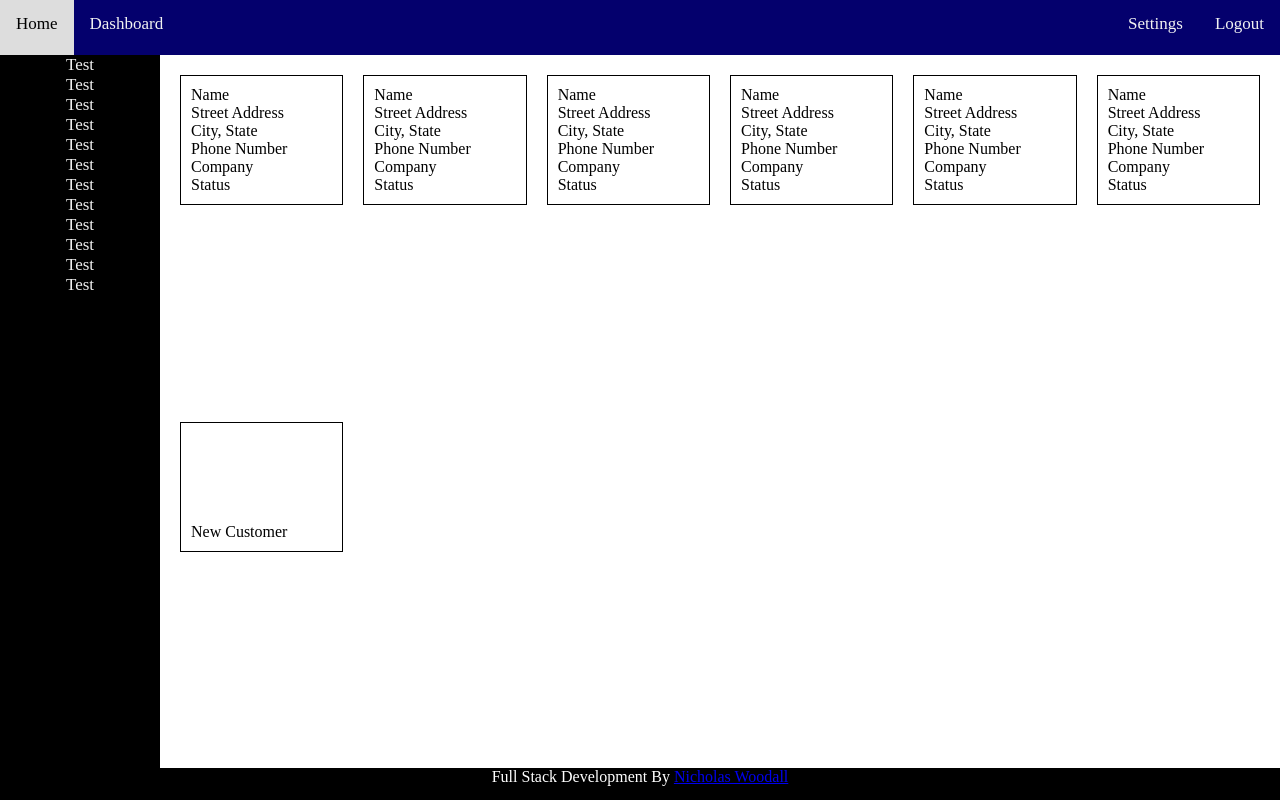
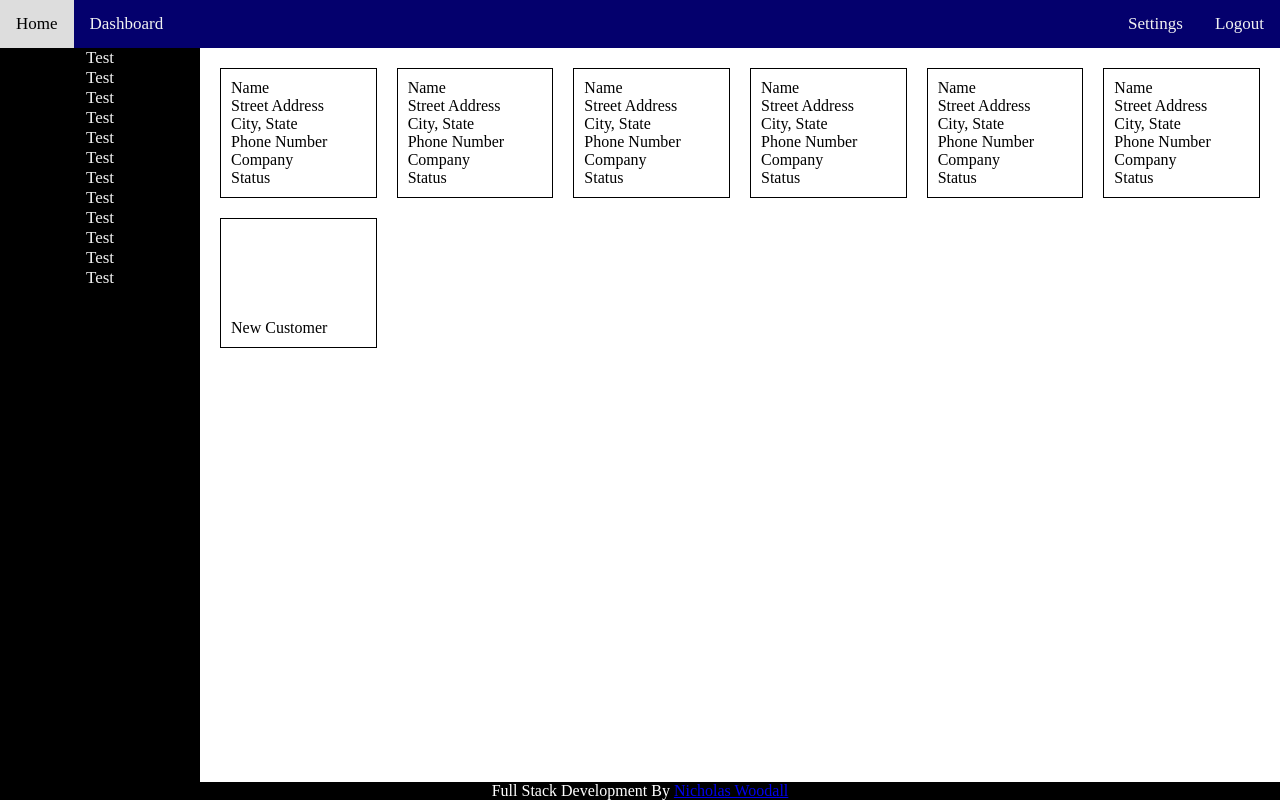
Before and after one commit to SheepDog91/VirtualOffice, a plain HTML site: page index.html in a window 1280 px wide. Drawn offline with Linux system fonts and the light colour scheme.

Commit message:
Update index.html

```diff
--- a/index.html
+++ b/index.html
@@ -2,61 +2,73 @@
 <html>
 <head>
   <meta name="viewport" content="width=device-width, initial-scale=1.0">
+
 <style>
-*
+body
 {
-width:100%;
-height:100%;
 padding:0;
 margin:0;
 }
-.header { grid-area: header;   overflow: hidden;
+.header
+{
+grid-area: header;
+height:auto;
 background-color: #04006D;
 }
-.header a {
+.header a
+{
 float: left;
-  width:auto;
 color: #f2f2f2;
 text-align: center;
 padding: 14px 16px;
 text-decoration: none;
 font-size: 17px;
 }
-
-.header a:hover {
+.header a:hover
+{
 background-color: #ddd;
 color: black;
-  float: left;
 }
-.active {
+.active
+{
 background-color: #15226D;
 }
 
-
-.menu { grid-area: menu; background-color:black; color:white;}
-.menu a {
+.menu
+{
+grid-area: menu;
+background-color:black;
+color:white;
+}
+.menu a
+{
 float: left;
   width:100%;
   height:auto;
   color: #f2f2f2;
   text-align: center;
-  padding: 0 0px;
   text-decoration: none;
   font-size: 17px;
 }
-
-.menu a:hover {
+.menu a:hover
+{
   background-color: #ddd;
   color: black;
   float: left;
 }
 
-.footer { grid-area: footer; }
+.footer
+{
+grid-area: footer;
+}
 
 .grid-container {
+height:100vh;
+width:100vw;
   display: grid;
-grid-template-rows:55px 1fr 32px;
-grid-template-columns:160px 1fr;
+  overflow:hidden;
+grid-template-rows:auto 1fr auto;
+grid-template-columns:200px auto;
 grid-template-areas:
     'header header'
     'menu content'
@@ -65,31 +77,20 @@ grid-template-areas:
 
 .grid-container > div {
 }
-    .content a:link
-    {
-      text-decoration: none;
-      color:black;
-    }
-
-    .content a:visited
-    {
-      text-decoration: none;
-      color:black;
-    }
-
 
     .content
     {
+    padding:20px;
      width:auto;
      height:auto;
            grid-area: content;
-      padding:20px;
       background-color:white;
+      grid-template-rows: min-content;
+      overflow:auto;
+      grid-gap:20px;
       display: grid;
-      grid-gap:20px;
-      grid-template-rows:auto;
+
       }
-
     .content-item
     {
          height:auto;
@@ -97,14 +98,24 @@ grid-template-areas:
       padding:10px;
       border:1px solid black;
     }
+
     .content a
     {
+     height:auto;
+      text-decoration: none;
+      color:black;
+    }
 
+    .content a:visited
+    {
+         height:auto;
+      text-decoration: none;
+      color:black;
     }
     .content a:hover
     {
+     height:auto;
        background-color:#dddddd;
-
     }
     @media only screen and (min-width: 0px)
     {
```
Lines whose indentation alone changed are shown as unchanged.
